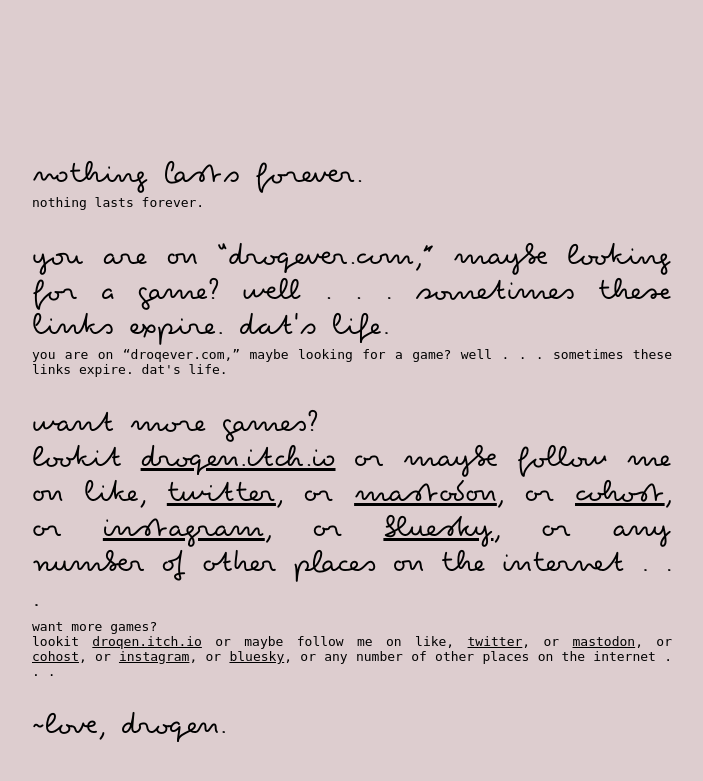
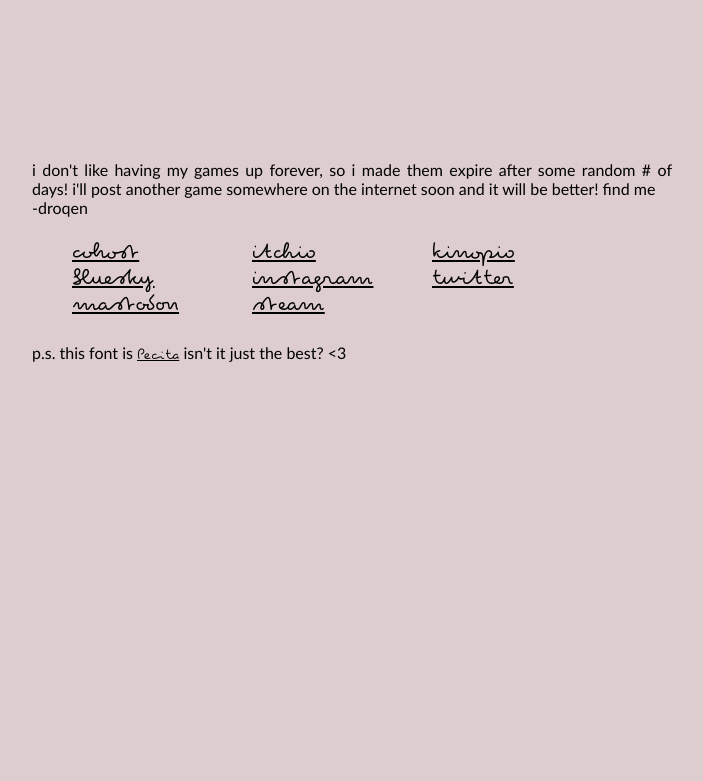
Before and after one commit to droqen/3162-nest, a PHP site: page /index.php in a window 1280 px wide. Shown: the top 781 px of the page, without its empty margins (224-927 px from the left). Run offline with PHP 8.4, Linux system fonts and the light colour scheme.

Commit message:
took myself less sdamn seriouslyt

```diff
--- a/droqever2/pages/404-page.html
+++ b/droqever2/pages/404-page.html
@@ -10,56 +10,28 @@
 	</head>
 	<body>
 		<div id="message">
-			<div class="section" id="section1">
-				<div class="pecita">nothing lasts forever.</div>
-				<div class="notpecita">nothing lasts forever.</div>
-			</div>
-			<div class="section" id="section2">
-				<div class="pecita">you are on “droqever.com,” maybe looking for a game? well . . . sometimes these links expire. dat's life.</div>
-				<div class="notpecita">you are on “droqever.com,” maybe looking for a game? well . . . sometimes these links expire. dat's life.</div>
-			</div>
-			<div class="section" id="section3">
-				<div class="pecita">want more games?<br/>lookit
-					<a href='https://droqen.itch.io/'>droqen.itch.io</a> or maybe follow me on like,
-					<a href='https://twitter.com/droqen'>twitter</a>, or
-					<a href='https://mastodon.social/@droqen'>mastodon</a>, or
-					<a href='https://cohost.org/droqen'>cohost</a>, or
-					<a href='https://www.instagram.com/droqen2'>instagram</a>, or
-					<a href='https://bsky.app/profile/droqen.bsky.social'>bluesky</a>, or any number of other places on the internet . . .</div>
-				<div class="notpecita">want more games?<br/>lookit
-					<a href='https://droqen.itch.io/'>droqen.itch.io</a> or maybe follow me on like,
-					<a href='https://twitter.com/droqen'>twitter</a>, or
-					<a href='https://mastodon.social/@droqen'>mastodon</a>, or
-					<a href='https://cohost.org/droqen'>cohost</a>, or
-					<a href='https://www.instagram.com/droqen2'>instagram</a>, or
-					<a href='https://bsky.app/profile/droqen.bsky.social'>bluesky</a>, or any number of other places on the internet . . .</div>
-			</div>
-			<div class="section" id="section4">
-				<div class="pecita">~love, droqen.</div>
-				<!-- <div class="notpecita">~love, droqen.</div> -->
-			</div>
-
+			i don't like having my games up forever, so i made them expire after some random # of days!
+			i'll post another game somewhere on the internet soon and it will be better! find me<br/>
+			-droqen<br/>
+			<ul class="pecita" id="alllinks" style="font-size: 1.5em; text-align: left;">
+				<div style='display:inline-block; width:180px;'><a href='https://droqen.itch.io/'>itchio</a></div>
+				<div style='display:inline-block; width:180px;'><a href='https://twitter.com/droqen'>twitter</a></div>
+				<div style='display:inline-block; width:180px;'><a href='https://mastodon.social/@droqen'>mastodon</a></div>
+				<div style='display:inline-block; width:180px;'><a href='https://cohost.org/droqen'>cohost</a></div>
+				<div style='display:inline-block; width:180px;'><a href='https://www.instagram.com/droqen2'>instagram</a></div>
+				<div style='display:inline-block; width:180px;'><a href='https://bsky.app/profile/droqen.bsky.social'>bluesky</a></div>
+				<div style='display:inline-block; width:180px;'><a href='https://kinopio.club/droqen-entrance-c6rgUnlHCH8386yogunZ-'>kinopio</a></div>
+				<div style='display:inline-block; width:180px;'><a href='https://store.steampowered.com/developer/droqen'>steam</a></div>
+			</ul>
+			p.s. this font is <a href='https://pecita.eu/' style="font-family: Pecita;">Pecita</a> isn't it just the best? <3
 		</div>
-
 		<div id="imdroqen"><a href='/droqen.php'>i'm droqen!</a></div>
-
 		<script src="/scripts/cycling_pastel_bg.js"></script>
 		<script>
-			[
-				["section2",1500],
-				["section3",5500],
-				["section4",8000],
-			].forEach((sectionArray) => {
-				var section = document.getElementById(sectionArray[0]);
-				section.style.opacity = 0;
-				section.style.pointerEvents = 'none';
-				setTimeout(() => {
-					section.style.transition = 'opacity 1s ease';
-					section.style.opacity = 1;
-					section.style.pointerEvents = '';
-				}, sectionArray[1]);
-			});
+			var el = document.getElementById('alllinks');
+			for (var i = el.children.length; i >= 0; i--) {
+				el.appendChild(el.children[Math.random() * i | 0]);
+			}
 		</script>
-
 	</body>
 </html>
```
Also changed, not shown: droqever2/pages/game-page-43custom.php (+19 -20 lines).
